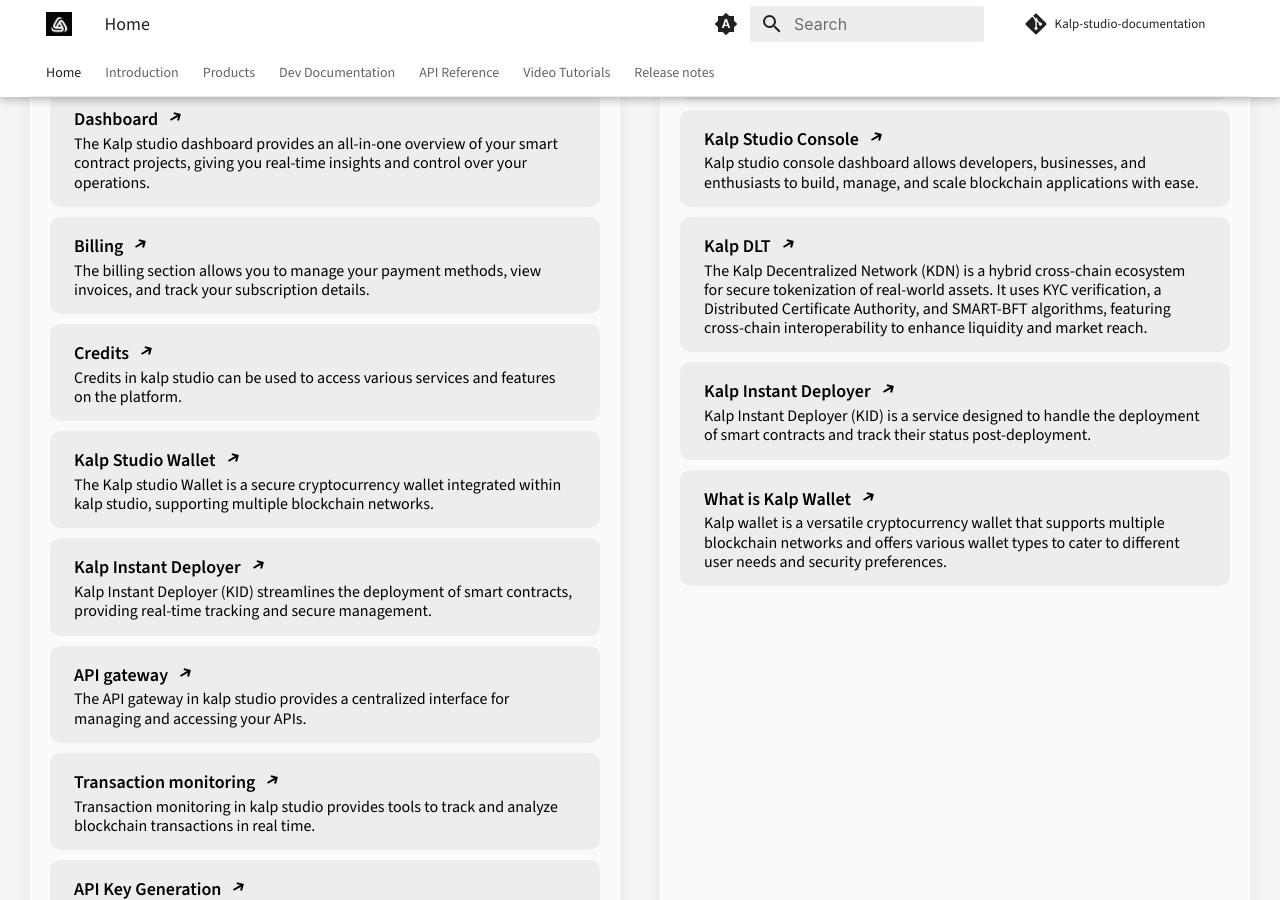
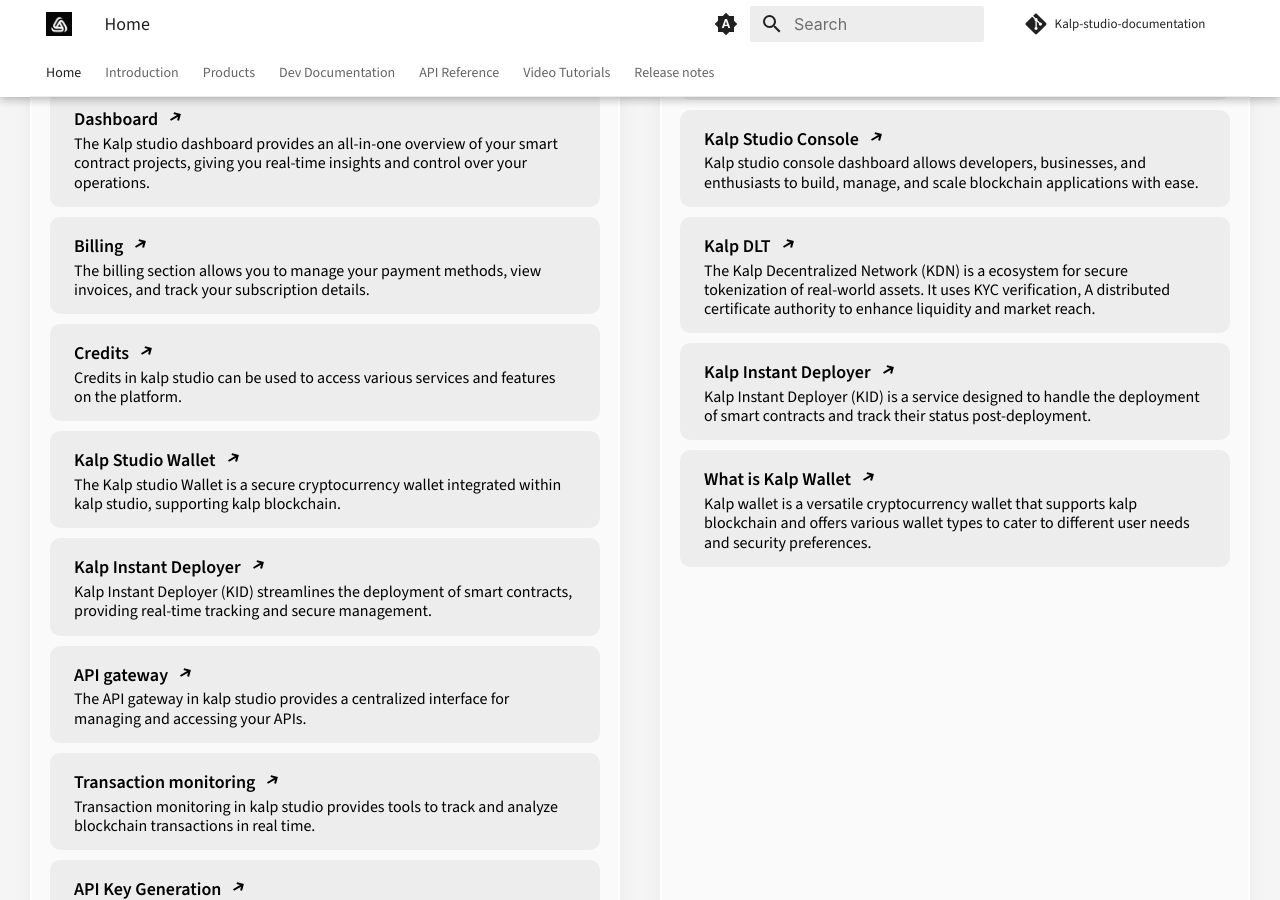
Before and after one commit to p2eengineering/kalp-studio-documentation, an MkDocs documentation site: the page built from docs/index.md, in a window 1280 px wide and 900 px high, scrolled down 788 px. Built offline with MkDocs 1.6.1 and Material for MkDocs 9.7.7, drawn with Linux system fonts in a browser that asks for light colours; some web fonts are replaced; comment, search, counter and statistics services are not loaded; old or Windows-style settings are respelled for this version of MkDocs; a style sheet for code colours, icons or effects is not loaded.

Commit message:
Updated changes

```diff
--- a/docs/index.md
+++ b/docs/index.md
@@ -523,7 +523,7 @@
                          </svg>
                      </div>
                      <span class="build-description-card-description">
-                     The Kalp studio Wallet is a secure cryptocurrency wallet integrated within kalp studio, supporting multiple blockchain networks.
+                     The Kalp studio Wallet is a secure cryptocurrency wallet integrated within kalp studio, supporting kalp blockchain.
                      </span>
                     </div>
                      </a>
@@ -629,7 +629,7 @@
                                  </svg>
                              </div>
                               <span class="build-description-card-description">
-                                 The Kalp Decentralized Network (KDN) is a hybrid cross-chain ecosystem for secure tokenization of real-world assets. It uses KYC verification, a Distributed Certificate Authority, and SMART-BFT algorithms, featuring cross-chain interoperability to enhance liquidity and market reach.
+                                 The Kalp Decentralized Network (KDN) is a ecosystem for secure tokenization of real-world assets. It uses KYC verification, A distributed certificate authority to enhance liquidity and market reach.
                             </span>
                          </div>
                      </a>
@@ -655,7 +655,7 @@
                             </svg>
                         </div>
                          <span class="build-description-card-description">
-                            Kalp wallet is a versatile cryptocurrency wallet that supports multiple blockchain networks and offers various wallet types to cater to different user needs and security preferences.
+                            Kalp wallet is a versatile cryptocurrency wallet that supports kalp blockchain and offers various wallet types to cater to different user needs and security preferences.
                        </span>
                         </div>
                     </a>
```
Also changed, not shown: docs/Introduction/Kalp-studio-overview.md (+1 -1 lines).
